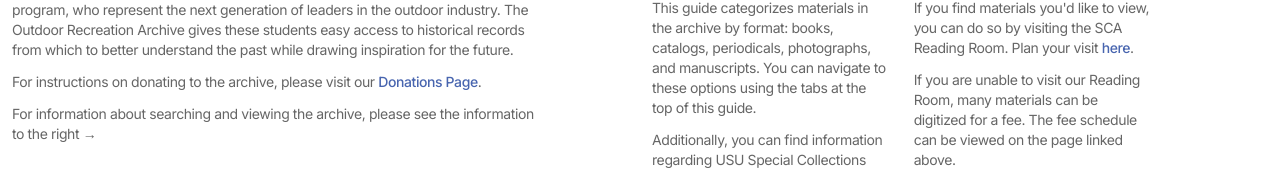
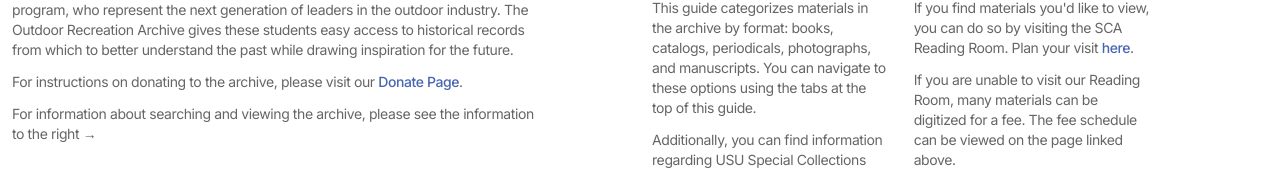
Before and after one commit to gabewolford/outdoor-recreation-archive, a Next.js app: page /about in a window 1280 px wide. Shown: the part 392-562 px from the top of the page. Built offline with nearby package versions, Linux system fonts and the light colour scheme.

Commit message:
fixed typos

```diff
--- a/src/app/about/page.js
+++ b/src/app/about/page.js
@@ -28,10 +28,10 @@ export default function AboutPage() {
           For instructions on donating to the archive, please visit our{" "}
           <span>
             <Link
-              href="/donations"
+              href="/donate"
               className="text-blue-main font-medium hover:text-gray-main hover:underline-offset-4 hover:underline"
             >
-              Donations Page
+              Donate Page
             </Link>
           </span>
           .
```
